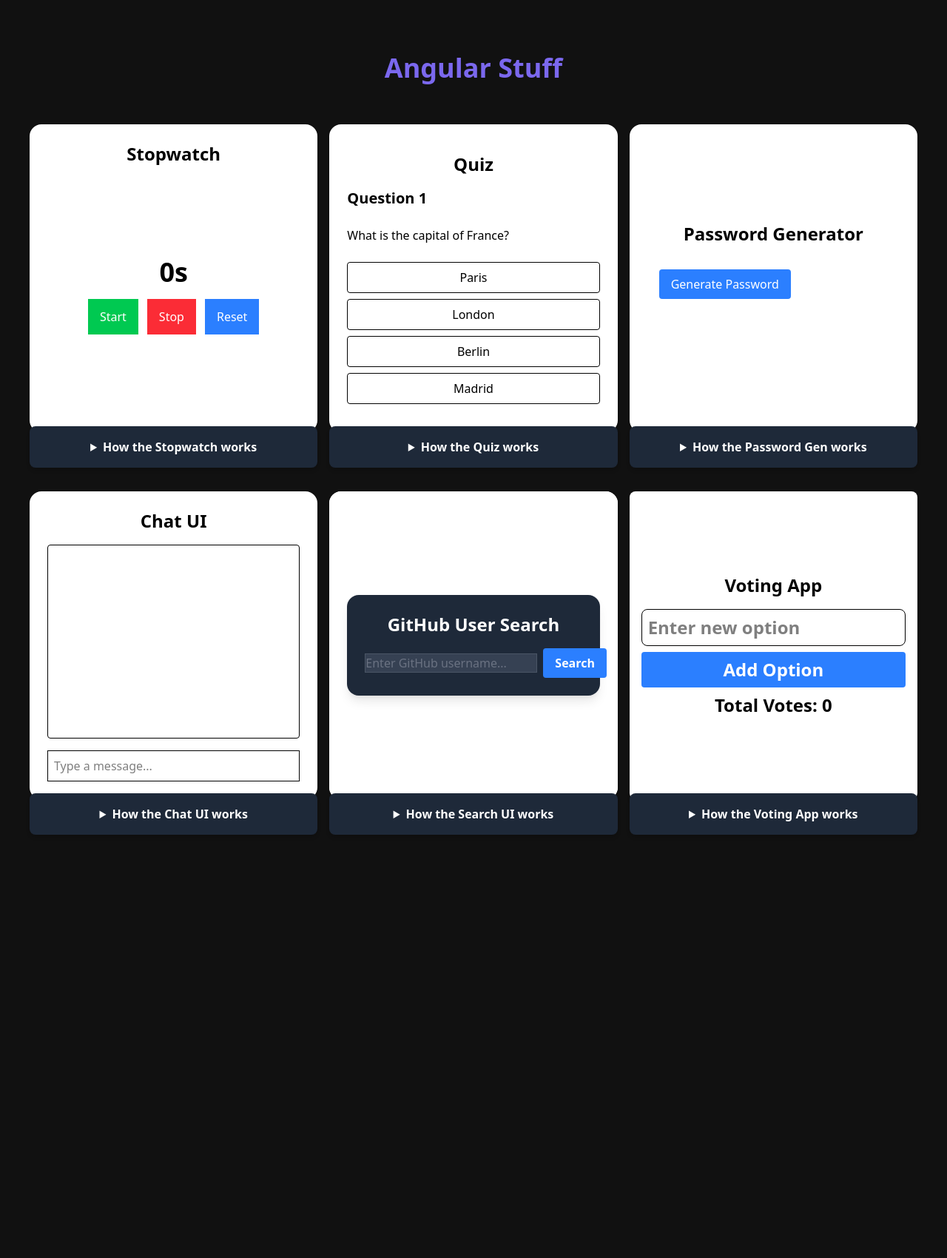
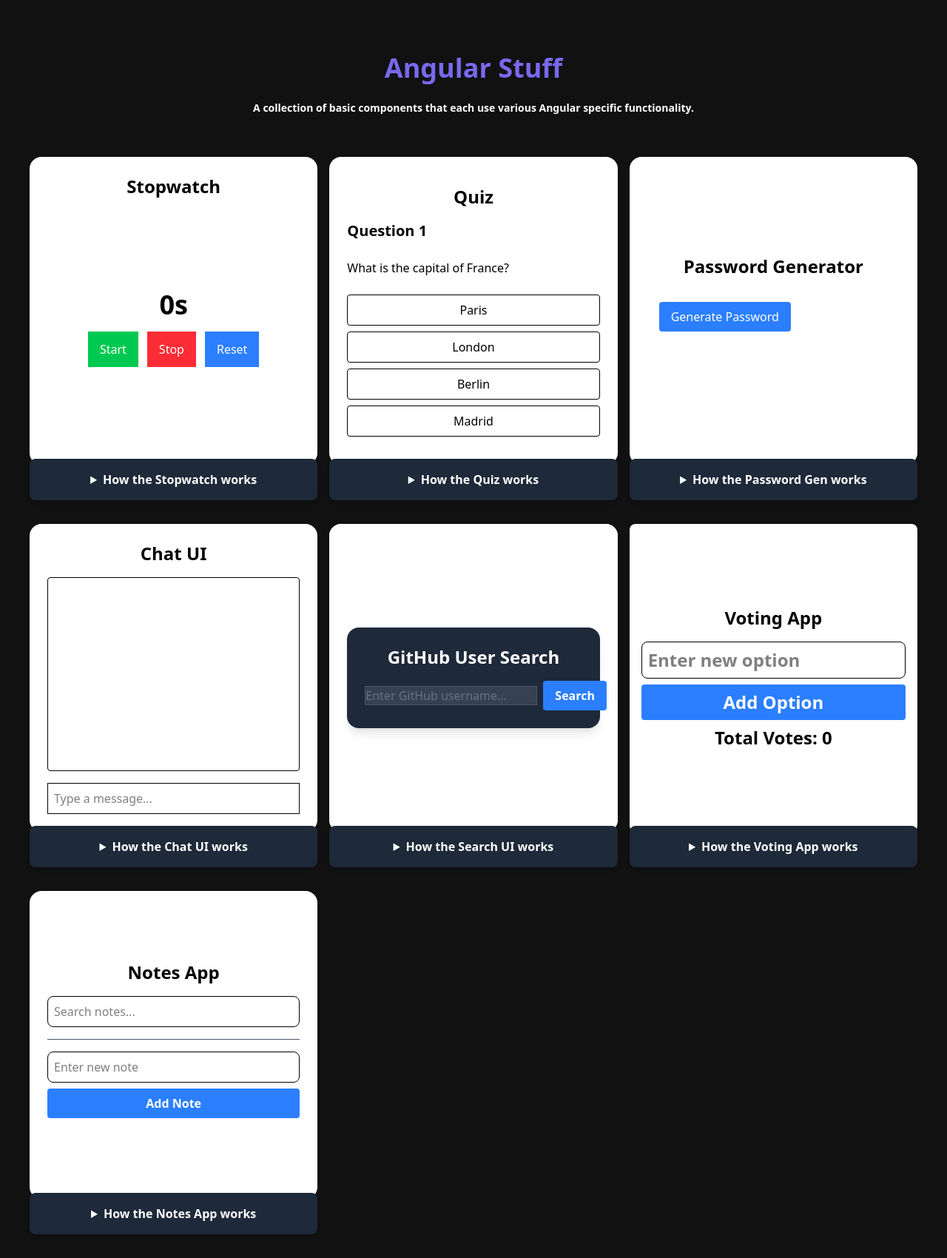
Before and after one commit to alex-papineau/angular-stuff, an Angular app: page / in a window 1280 px wide. Shown: the whole page at 74% size. Before the commit the page ends 1160 px from the top, so only its background shows below. Built offline with nearby package versions, Linux system fonts and the light colour scheme.

Commit message:
feat: add Notes App component with functionality and integration into main app

```diff
--- a/src/app/app.html
+++ b/src/app/app.html
@@ -1,5 +1,6 @@
 <div class="text-center text-4xl font-bold my-10">
     <h1 class="text-center text-4xl font-bold">Angular Stuff</h1>
+    <p class="text-sm pt-6">A collection of basic components that each use various Angular specific functionality.</p>
 </div>
 <div class="grid grid-cols-1 lg:grid-cols-3 mx-10 gap-4 items-stretch justify-center h-full">
     <!-- Stopwatch -->
@@ -55,4 +56,13 @@
             <p class="mt-2 text-sm text-gray-300">State is managed centrally using an injectable <strong>Service</strong> (<code>PollStore</code>) leveraging Angular <strong>Signals</strong> and <code>computed()</code> for derived state. The component uses <code>inject()</code> to access the store and <code>ngModel</code> for two-way data binding on new options.</p>
         </details>
     </div>
+
+    <!-- Notes App -->
+    <div class="flex flex-col gap-2 h-full">
+        <app-notes-app class="flex-grow"></app-notes-app>
+        <details class="bg-gray-800 text-white p-4 rounded-lg shadow-md mt-auto">
+            <summary class="cursor-pointer font-bold select-none text-center">How the Notes App works</summary>
+            <p class="mt-2 text-sm text-gray-300">Uses Angular <strong>Signals</strong> to store notes and search state. A <code>computed()</code> signal dynamically filters the notes based on the search query. An <code>effect()</code> automatically persists notes to <code>localStorage</code> whenever the state changes.</p>
+        </details>
+    </div>
 </div>
--- a/src/app/app.ts
+++ b/src/app/app.ts
@@ -6,10 +6,11 @@ import { PasswordGenerator } from './password-generator/password-generator';
 import { ChatUI } from './chat-ui/chat-ui';
 import { GithubUserSearchUI } from './github-user-search-ui/github-user-search-ui';
 import { VotingApp } from './voting-app/voting-app';
+import { NotesApp } from './notes-app/notes-app';
 
 @Component({
   selector: 'app-root',
-  imports: [Stopwatch, Quiz, PasswordGenerator, ChatUI, GithubUserSearchUI, VotingApp],
+  imports: [Stopwatch, Quiz, PasswordGenerator, ChatUI, GithubUserSearchUI, VotingApp, NotesApp],
   templateUrl: './app.html',
   styleUrl: './app.css'
 })
```
